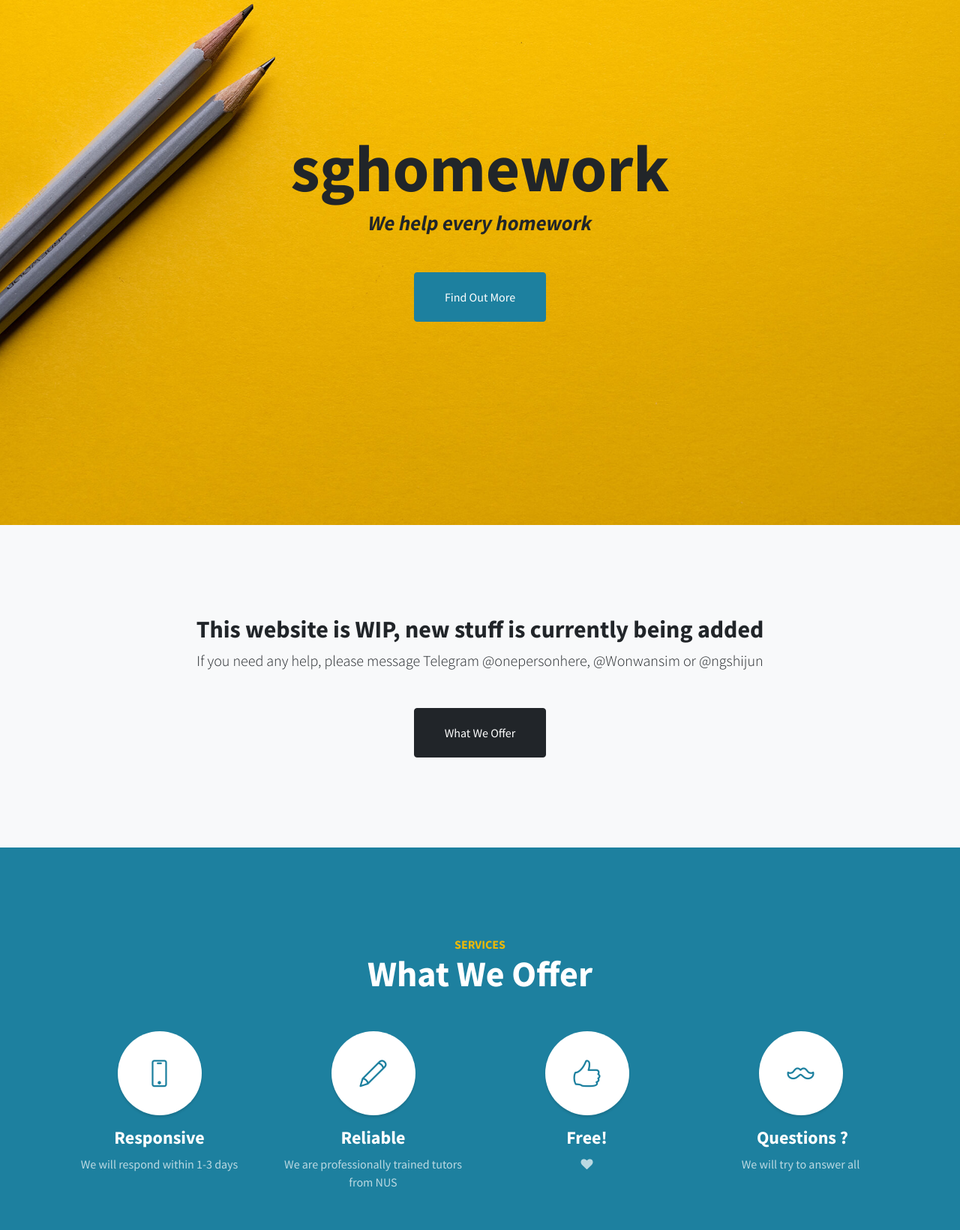
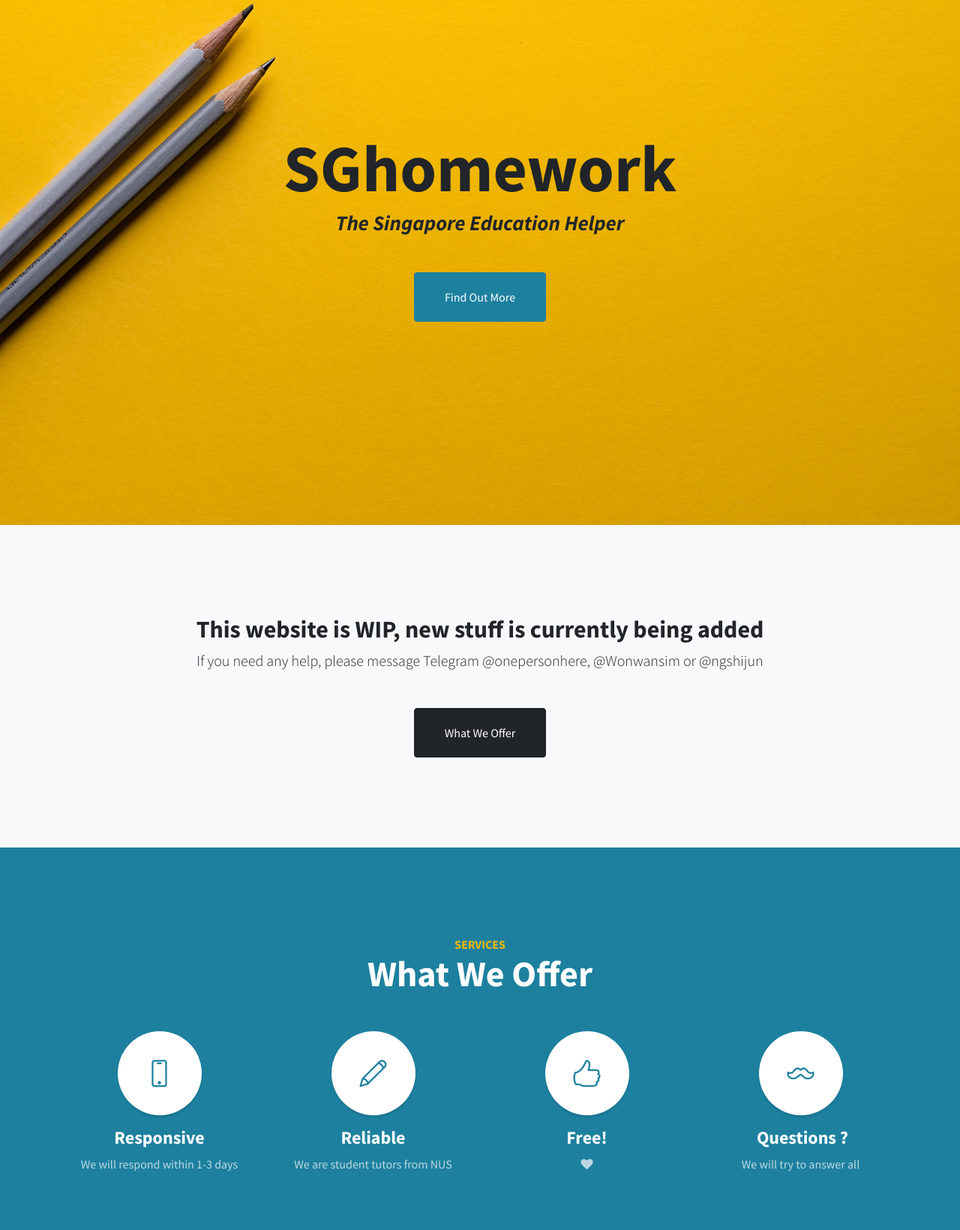
Before and after one commit to hoi-yin/hoi-yin.github.io, a plain HTML site: page index.html in a window 1280 px wide. Shown: the part 100-1740 px from the top of the page at 75% size. Drawn offline with Linux system fonts and the light colour scheme.

Commit message:
Add files via upload

```diff
--- a/index.html
+++ b/index.html
@@ -31,8 +31,8 @@
     </nav>
     <header class="d-flex masthead" style="background-image:url('assets/img/bg-masthead.jpg');">
         <div class="container my-auto text-center">
-            <h1 class="mb-1">sghomework</h1>
-            <h3 class="mb-5"><em>We help every homework</em></h3><a class="btn btn-primary btn-xl js-scroll-trigger" role="button" href="#about">Find Out More</a>
+            <h1 class="mb-1">SGhomework</h1>
+            <h3 class="mb-5"><em>The Singapore Education Helper</em></h3><a class="btn btn-primary btn-xl js-scroll-trigger" role="button" href="#about">Find Out More</a>
             <div class="overlay"></div>
         </div>
     </header>
@@ -59,7 +59,7 @@
                 </div>
                 <div class="col-md-6 col-lg-3 mb-5 mb-lg-0"><span class="mx-auto service-icon rounded-circle mb-3"><i class="icon-pencil"></i></span>
                     <h4><strong>Reliable</strong></h4>
-                    <p class="mb-0 text-faded">We are professionally trained tutors from NUS</p>
+                    <p class="mb-0 text-faded">We are student tutors from NUS</p>
                 </div>
                 <div class="col-md-6 col-lg-3 mb-5 mb-lg-0"><span class="mx-auto service-icon rounded-circle mb-3"><i class="icon-like"></i></span>
                     <h4><strong>Free</strong>!</h4>
@@ -88,7 +88,7 @@
                         <div class="caption">
                             <div class="caption-content">
                                 <h2>Mathematics</h2>
-                                <p class="mb-0">We do Primary, Secondary and High School Maths!</p>
+                                <p class="mb-0">We do Primary, Secondary and JC Maths!</p>
                             </div>
                         </div><img class="img-fluid" src="assets/img/portfolio-1.jpg">
                     </a></div>
```
